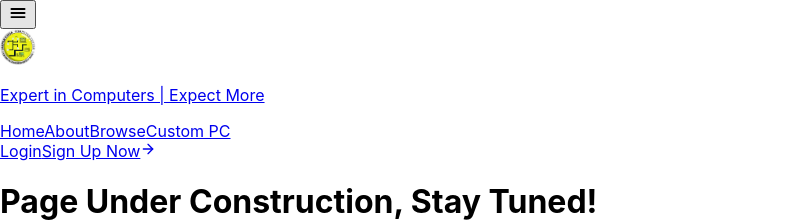
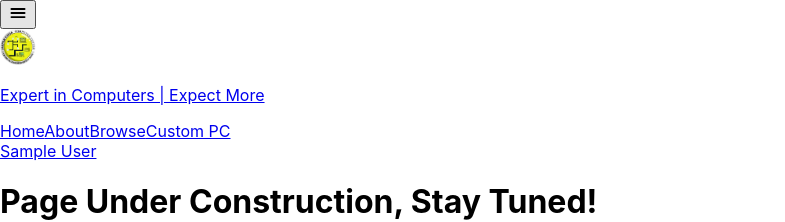
Before and after one commit to jasperlawrencee/jkcc_web_app, a React (Create React App) app: page /under-construction in a window 1280 px wide. Shown: the top 222 px of the page, without its empty margins (0-785 px from the left). Built offline with nearby package versions, Linux system fonts and the light colour scheme; no server answers; sample sign-in values are in the browser's storage.

Commit message:
added auth context with minor kulangs

```diff
--- a/src/App.tsx
+++ b/src/App.tsx
@@ -11,12 +11,14 @@ import About from './pages/About';
 import React from 'react';
 import Admin from './pages/Admin';
 import { Bounce, ToastContainer } from 'react-toastify';
+import AuthContext from './components/AuthContext';
 
 export default function App() {
   return (
     <Router>
       <div className="overflow-hidden w-full bg-white text-zinc-800">
         <Topbar />
+
         <ToastContainer
         position="top-right"
         autoClose={5000}
@@ -30,6 +32,7 @@ export default function App() {
         theme="light"
         transition={Bounce}
         />
+
         <div className="content">
           <Routes>
             <Route path='/' element={<Home />} />
@@ -38,8 +41,8 @@ export default function App() {
             <Route path='/register' element={<Signup/>} />
             <Route path='/orders' element={<Orders/>} />
             <Route path='/about' element={<About/> }/>
-            <Route path='/under-construction' element={<Cooking/>} />
-            <Route path='/admin' element={<Admin/>} />
+            <Route path='/under-construction' element={<AuthContext> <Cooking/></AuthContext>} />
+            <Route path='/admin' element={<AuthContext> <Admin/></AuthContext>} />
           </Routes>
         </div>
         <Footer />
--- a/src/components/AuthContext.tsx
+++ b/src/components/AuthContext.tsx
@@ -0,0 +1,35 @@
+import React, { useEffect, useState } from 'react';
+import { getAuth, onAuthStateChanged } from 'firebase/auth';
+import { useNavigate } from 'react-router-dom';
+
+export interface IAuthRouteProps {
+    children: React.ReactNode;
+}
+
+const AuthRoute: React.FunctionComponent<IAuthRouteProps> = (props) => {
+    const { children } = props;
+    const auth = getAuth();
+    const navigate = useNavigate();
+    const [ loading, setLoading ] = useState(true);
+
+    useEffect(() => {
+        const unsubscribe = onAuthStateChanged(auth, (user) => {
+            if (user) {
+                setLoading(false);
+                console.log("user logged in", auth.currentUser?.uid);
+            } else {
+                console.log('user not logged in');
+                setLoading(false);
+                navigate('/login')
+            }
+        });
+        return () => unsubscribe();
+    }, [auth, navigate]);
+
+    if (loading) return <p></p>;
+
+    return <div>{ children }</div>;
+
+}
+
+export default AuthRoute
--- a/src/components/Button.tsx
+++ b/src/components/Button.tsx
@@ -16,9 +16,10 @@ export const PrimaryButton = ({ onClick, label, icon }: ButtonProps) => {
   return (
     <button
     onClick={onClick}
-    className='bg-zinc-800 rounded-lg px-3 py-2'
+    className='flex w-fit bg-zinc-800 rounded-lg px-3 py-2 text-white'
     >
         {label}
+        {icon}
     </button>
   )
 }
--- a/src/components/Topbar.tsx
+++ b/src/components/Topbar.tsx
@@ -1,4 +1,4 @@
-import { useState } from "react";
+import { useEffect, useState } from "react";
 import {
   IoMenu,
   IoChevronBackOutline,
@@ -10,13 +10,28 @@ import {
 import logo from "../assets/jkccLogo.png"
 import { LuArrowRight } from "react-icons/lu";
 import React from "react";
+import { PrimaryButton } from "./Button";
+import { auth } from "src/config/firebaseConfig";
+import { onAuthStateChanged } from "firebase/auth";
 
 export const Topbar = () => {
   const [isSidebarOpen, setSidebarOpen] = useState(false);
+  const [isLoggedIn, setIsLoggedIn] = useState(false);
 
   const toggleSidebar = () => {
     setSidebarOpen((prev) => !prev);
   };
+
+  useEffect(() => {
+    const unsubscribe = onAuthStateChanged(auth, (user) => {
+      if (user) {
+        setIsLoggedIn(true)
+      } else {
+        setIsLoggedIn(false)
+      }
+    })
+    return () => unsubscribe();
+  }, []);
 
   return (
     <div className="relative w-full">
@@ -44,7 +59,7 @@ export const Topbar = () => {
         </div>
 
         {/* Login Tab */}
-          <div className="text-sm font-semibold items-center justify-end flex gap-x-4">
+          {!isLoggedIn && <div className="text-sm font-semibold items-center justify-end flex gap-x-4">
             <a href="/login" className="hidden lg:flex hover:underline text-zinc-800">
               Login
             </a>
@@ -56,7 +71,11 @@ export const Topbar = () => {
               className="hidden lg:flex"
               />
             </a>
-          </div>
+          </div>}
+          {isLoggedIn &&
+          <a href="/under-construction">
+            {auth.currentUser?.displayName}
+          </a>}
       </div>
 
       {/* Sidebar */}
@@ -64,10 +83,12 @@ export const Topbar = () => {
         <div className="fixed top-20 left-0 w-full h-[calc(100vh-80px)] text-zinc-800 flex text-left space-y-1 list-none z-40 lg:hidden">
           <div className="w-[45%] bg-white h-full p-4">
           <div className="flex justify-between w-full items-center mb-4">
-            <div>
+            <div className="flex gap-x-2 items-center">
               <button onClick={toggleSidebar}>
                 <IoChevronBackOutline size={20} />
               </button>
+              {/* name here */}
+              <p className="text-xl font-semibold">JKCC</p>
             </div>
           </div>
 
@@ -116,7 +137,15 @@ export const Topbar = () => {
               Browse all categories
             </a>
           </li>
+          {isLoggedIn && <PrimaryButton
+          onClick={() => {
+            console.log("logging out");
+            auth.signOut();
+          }}
+          label="Log Out"
+          />}
           </div>
+          {/* spacer div */}
           <div className="w-[55%] bg-white opacity-50 h-[100%]"></div>
         </div>
       )}
```
